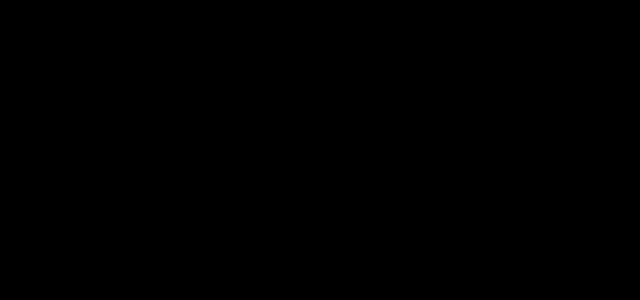
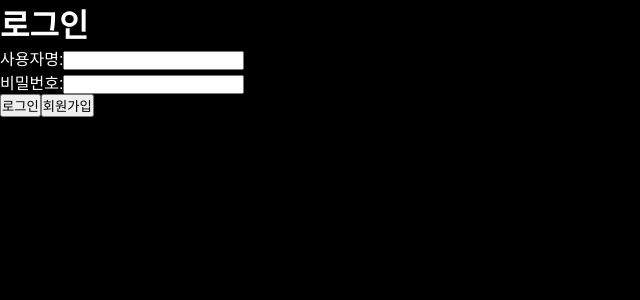
Before and after one commit to GDSC-KNU/2nd-1st-Project-Team3, a React (Create React App) app: page /login in a window 1280 px wide. Before the commit this address had no page. Shown: the top 300 px of the page, without its empty margins (0-640 px from the left). Built offline with nearby package versions, Linux system fonts and the light colour scheme.

Commit message:
LoginPage, SignupPage 추가

```diff
--- a/src/App.js
+++ b/src/App.js
@@ -1,6 +1,8 @@
 import { BrowserRouter, Route, Routes } from "react-router-dom";
 import SearchResult from "./pages/search/SearchResult";
 import Detailpage from "./pages/detail/Detailpage";
+import LoginPage from "./pages/login/LoginPage";
+import SignupPage from "./pages/signup/SignupPage";
 import Main from "./pages/main/Main";
 
 const App = () => {
@@ -11,6 +13,8 @@
           <Route path="/" element={<Main />} />
           <Route path="/search" element={<SearchResult />} />
           <Route path="/detail/:id/:mediaType" element={<Detailpage />} />
+          <Route path="/login" element={<LoginPage />} />
+          <Route path="/signup" element={<SignupPage />} />
         </Routes>
       </BrowserRouter>
     </>
--- a/src/components/search/Search.jsx
+++ b/src/components/search/Search.jsx
@@ -2,8 +2,10 @@
 import { IoSearch } from "react-icons/io5";
 import { useNavigate } from "react-router-dom";
 import { useEffect, useState } from "react";
+import { Link, useParams } from "react-router-dom";
 
 const SearchBarWrapper = styled.div`
+  position: relative;
   display: flex;
   align-items: center;
   width: 50%;
@@ -26,6 +28,24 @@
   :focus {
     outline: none;
     color: white;
+  }
+`;
+
+const LoginButton = styled.button`
+  position: absolute;
+  right: 10px;
+  background-color: #3a3a3a;
+  border: none;
+  color: white;
+  cursor: pointer;
+  font-size: 17px;
+  border-radius: 5px;
+  padding: 10px;
+  transition: background-color 0.3s ease;
+  z-index: 1; /* 다른 요소보다 앞에 표시 */
+
+  &:hover {
+    background-color: #555555;
   }
 `;
 
@@ -58,6 +78,11 @@
   const handleInputChange = (e) => {
     setSearch(e.target.value);
   };
+
+  const handleMainButtonClick = (e) => {
+    e.stopPropagation();
+    navigate("/login");
+  };
   return (
     <>
       <SearchBarWrapper onClick={() => handleClick()}>
@@ -67,6 +92,7 @@
           placeholder="search"
           onChange={handleInputChange}
         />
+        <LoginButton size="40" onClick={handleMainButtonClick}>Login</LoginButton>
       </SearchBarWrapper>
     </>
   );
--- /dev/null
+++ b/src/pages/login/LoginPage.jsx
@@ -0,0 +1,54 @@
+import React, { useState } from "react";
+import { useNavigate } from "react-router-dom";
+
+const LoginPage = () => {
+  const navigate = useNavigate();
+  const [username, setUsername] = useState("");
+  const [password, setPassword] = useState("");
+
+  const handleUsernameChange = (e) => {
+    setUsername(e.target.value);
+  };
+
+  const handlePasswordChange = (e) => {
+    setPassword(e.target.value);
+  };
+
+  const handleSubmit = (e) => {
+    e.preventDefault();
+
+    // todo : 로그인 처리 로직 작성
+
+    console.log("로그인 정보:", username, password);
+  };
+
+  const handleSignupClick = () => {
+    navigate("/signup");
+  };
+
+  return (
+    <div>
+      <h1>로그인</h1>
+      <form onSubmit={handleSubmit}>
+        <div>
+          <label>사용자명:</label>
+          <input type="text" value={username} onChange={handleUsernameChange} />
+        </div>
+        <div>
+          <label>비밀번호:</label>
+          <input
+            type="password"
+            value={password}
+            onChange={handlePasswordChange}
+          />
+        </div>
+        <button type="submit">로그인</button>
+        <button type="button" onClick={handleSignupClick}>
+          회원가입
+        </button>
+      </form>
+    </div>
+  );
+};
+
+export default LoginPage;
--- /dev/null
+++ b/src/pages/signup/SignupPage.jsx
@@ -0,0 +1,47 @@
+import React, { useState } from "react";
+
+const SignupPage = () => {
+  const [username, setUsername] = useState("");
+  const [password, setPassword] = useState("");
+
+  const handleUsernameChange = (e) => {
+    setUsername(e.target.value);
+  };
+
+  const handlePasswordChange = (e) => {
+    setPassword(e.target.value);
+  };
+
+  const handleSubmit = (e) => {
+    e.preventDefault();
+
+    // todo : 회원가입 처리 로직 작성
+
+    console.log("회원가입 정보:", username, password);
+
+    // todo : 회원가입 완료 후 리다이렉트 등 처리할 수 있음
+  };
+
+  return (
+    <div>
+      <h1>회원가입</h1>
+      <form onSubmit={handleSubmit}>
+        <div>
+          <label>사용자명:</label>
+          <input type="text" value={username} onChange={handleUsernameChange} />
+        </div>
+        <div>
+          <label>비밀번호:</label>
+          <input
+            type="password"
+            value={password}
+            onChange={handlePasswordChange}
+          />
+        </div>
+        <button type="submit">가입하기</button>
+      </form>
+    </div>
+  );
+};
+
+export default SignupPage;
```
